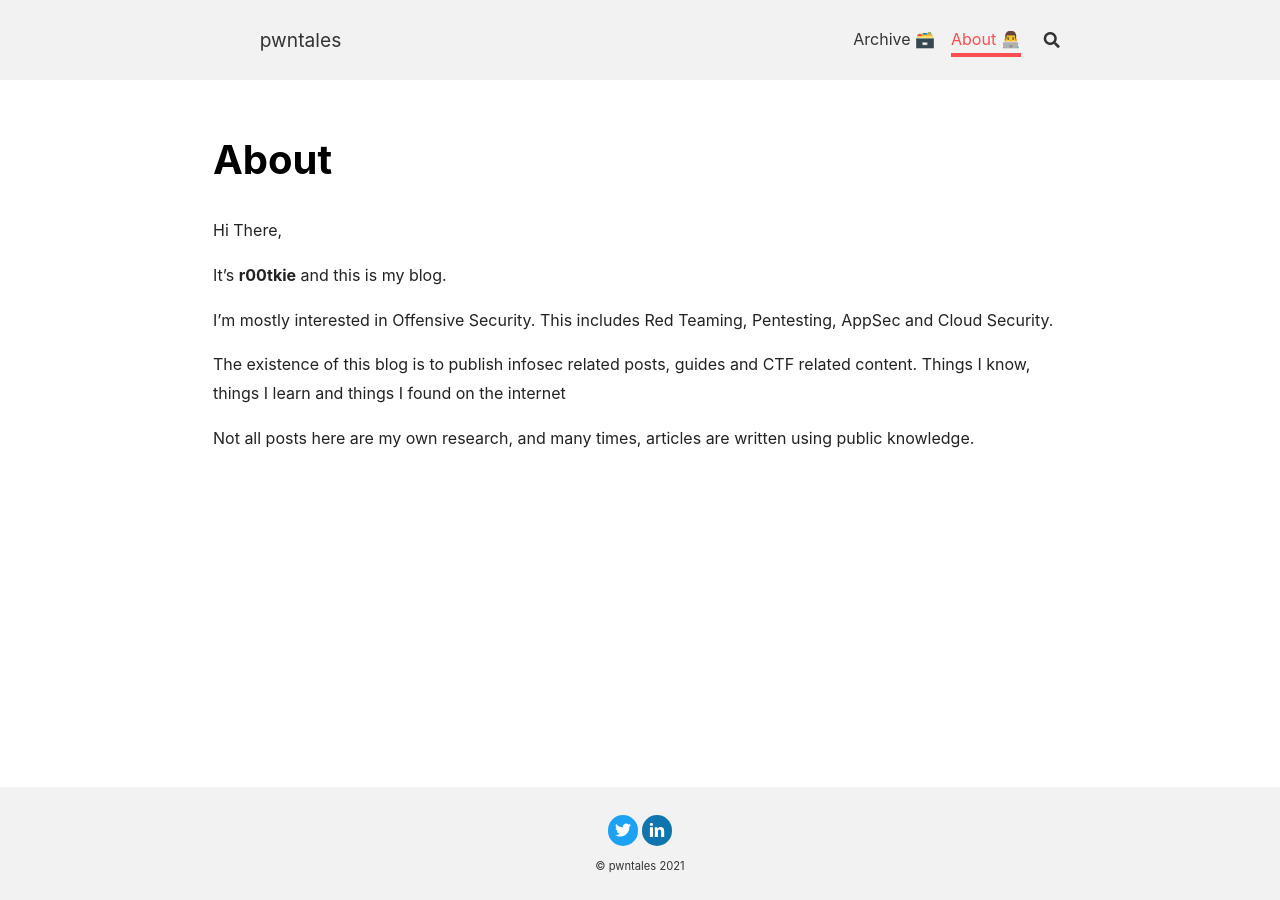
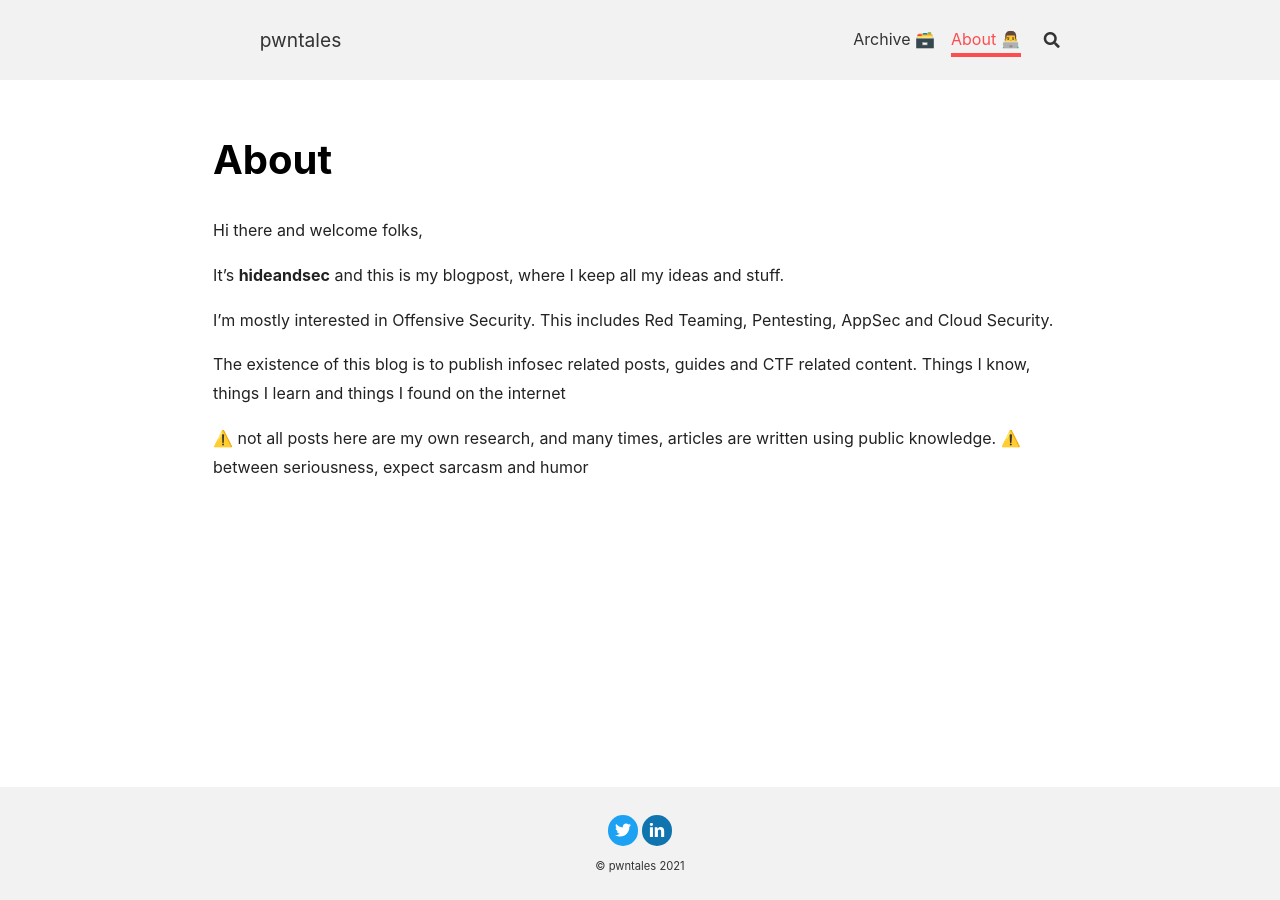
Before and after one commit to r00tkie/r00tkie.github.io, a Jekyll site: the page built from about.md, in a window 1280 px wide. Built offline with Jekyll 4.4.1, drawn with Linux system fonts in a browser that asks for light colours; nearby versions of some CDN libraries.

Commit message:
update names

```diff
--- a/_config.yml
+++ b/_config.yml
@@ -35,13 +35,13 @@ timezone: NL # see https://en.wikipedia.org/wiki/List_of_tz_database_time_zones
 ##############################
 author:
   type      : # "person" (default), "organization"
-  name      : r00tkie
+  name      : hideandsec
   url       :
   avatar    : "/profile.png" # path or url of avatar image (square)
   bio       : Researcher | Engineer | Tinkerer
   email     :
   facebook  : # "user_name" the last part of your profile url, e.g. https://www.facebook.com/user_name
-  twitter   : r00tkie # "user_name" the last part of your profile url, e.g. https://twitter.com/user_name
+  twitter   : hideandsec # "user_name" the last part of your profile url, e.g. https://twitter.com/user_name
   weibo     : # "user_id"   the last part of your profile url, e.g. https://www.weibo.com/user_id/profile?...
   googleplus: # "user_id"   the last part of your profile url, e.g. https://plus.google.com/u/0/user_id
   telegram  : # "user_name" the last part of your profile url, e.g. https://t.me/user_name
--- a/about.md
+++ b/about.md
@@ -26,13 +26,14 @@ titles:
 key: page-about
 ---
 
-Hi There,
+Hi there and welcome folks,
 
-It's <strong>r00tkie</strong> and this is my blog.
+It's <strong>hideandsec</strong> and this is my blogpost, where I keep all my ideas and stuff.
 
 I'm mostly interested in Offensive Security. This includes Red Teaming, Pentesting, AppSec and Cloud Security.
 
 The existence of this blog is to publish infosec related posts, guides and CTF related content.
 Things I know, things I learn and things I found on the internet
 
-Not all posts here are my own research, and many times, articles are written using public knowledge.
+⚠️ not all posts here are my own research, and many times, articles are written using public knowledge.
+⚠️ between seriousness, expect sarcasm and humor
```
